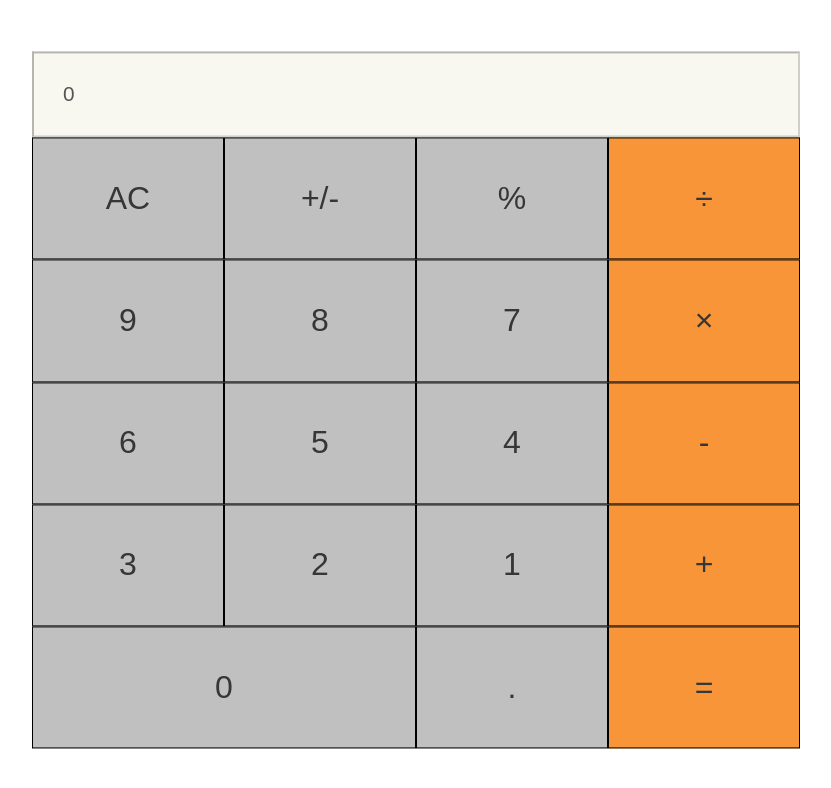
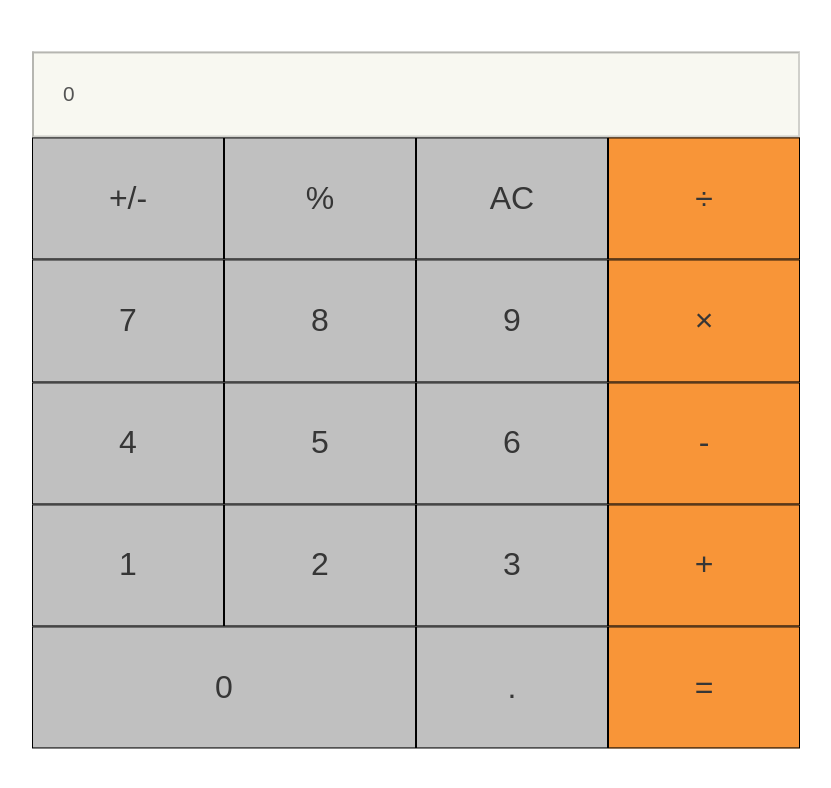
Before and after one commit to yahyaelganyni1/math-magicians, a React (Create React App) app: page / in a window 1280 px wide. Shown: the top 788 px of the page, without its empty margins (224-1055 px from the left). Built offline with nearby package versions, Linux system fonts and the light colour scheme.

Commit message:
Re arranged the buttons

```diff
--- a/src/components/Calculator.js
+++ b/src/components/Calculator.js
@@ -8,18 +8,18 @@ export default class Calculator extends Component {
       <div className="calculator-container">
         <input className="answer" disabled="disabled" value="0"></input>
         <div className="numbers-container">
-          <Button Addclass="primary" buttonName="AC" />
           <Button Addclass="primary" buttonName="+/-" />
           <Button Addclass="primary" buttonName="%" />
+          <Button Addclass="primary" buttonName="AC" />
+          <Button Addclass="primary" buttonName="7" />
+          <Button Addclass="primary" buttonName="8" />
           <Button Addclass="primary" buttonName="9" />
-          <Button Addclass="primary" buttonName="8" />
-          <Button Addclass="primary" buttonName="7" />
+          <Button Addclass="primary" buttonName="4" />
+          <Button Addclass="primary" buttonName="5" />
           <Button Addclass="primary" buttonName="6" />
-          <Button Addclass="primary" buttonName="5" />
-          <Button Addclass="primary" buttonName="4" />
+          <Button Addclass="primary" buttonName="1" />
+          <Button Addclass="primary" buttonName="2" />
           <Button Addclass="primary" buttonName="3" />
-          <Button Addclass="primary" buttonName="2" />
-          <Button Addclass="primary" buttonName="1" />
           <Button Addclass="primary zero" buttonName="0" />
           <Button Addclass="primary" buttonName="." />
           <div className="secondary-div">
```
